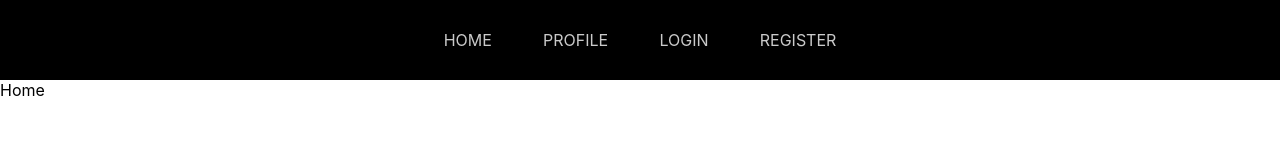
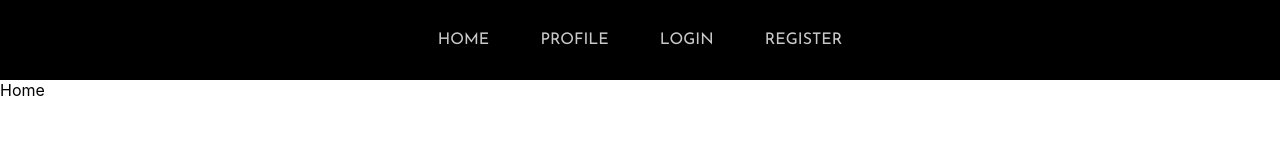
Before and after one commit to Aftab69/authentication-app, a React (Create React App) app in the folder frontend/: page / in a window 1280 px wide. Shown: the top 160 px of the page. Built offline with nearby package versions, Linux system fonts and the light colour scheme.

Commit message:
font family added to nav

```diff
--- a/frontend/src/Navbar.css
+++ b/frontend/src/Navbar.css
@@ -6,6 +6,7 @@ nav{
     flex-direction: row;
     justify-content: center;
     align-items: center;
+    font-family: 'Josefin Sans', sans-serif;
 }
 span{
     margin: 2vw;
--- a/frontend/src/index.css
+++ b/frontend/src/index.css
@@ -1,3 +1,4 @@
+@import url('https://fonts.googleapis.com/css2?family=Josefin+Sans&display=swap');
 body {
   margin: 0;
   font-family: -apple-system, BlinkMacSystemFont, 'Segoe UI', 'Roboto', 'Oxygen',
```
